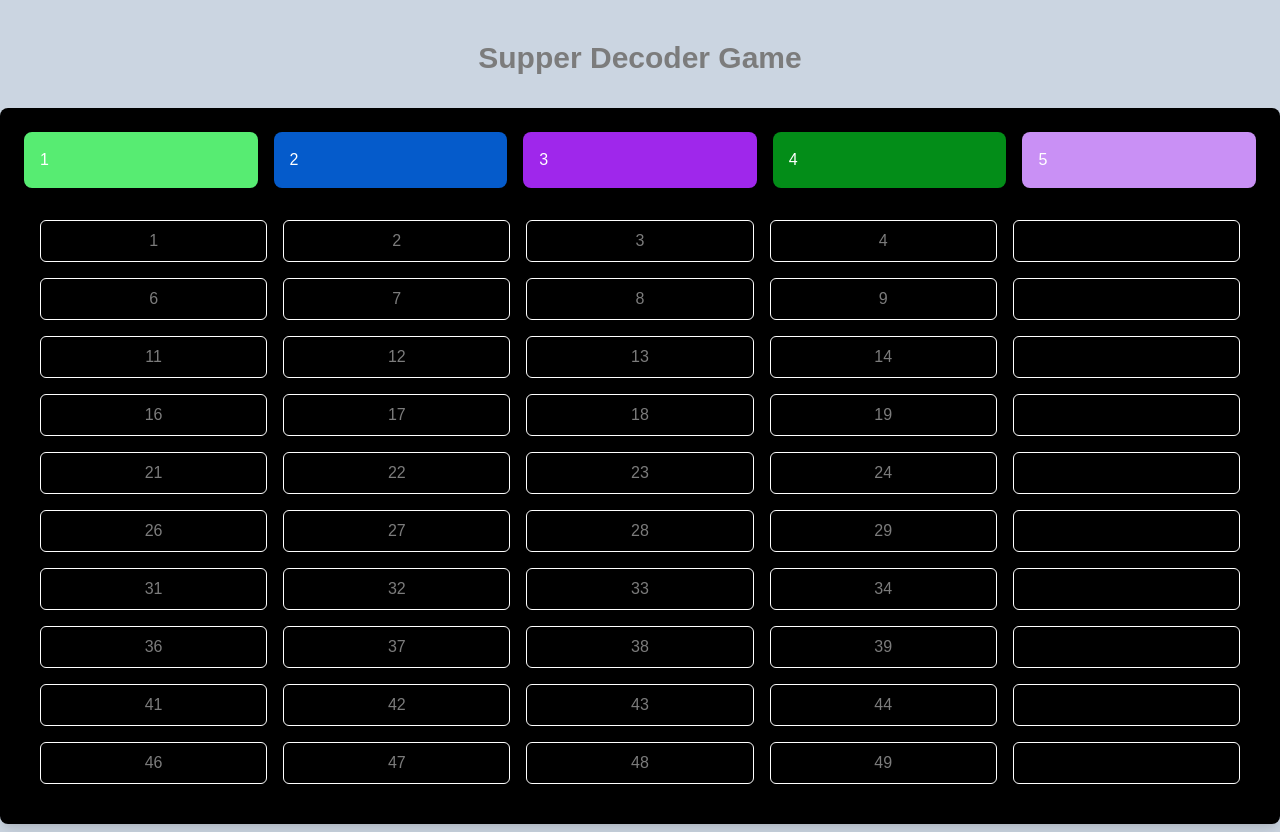
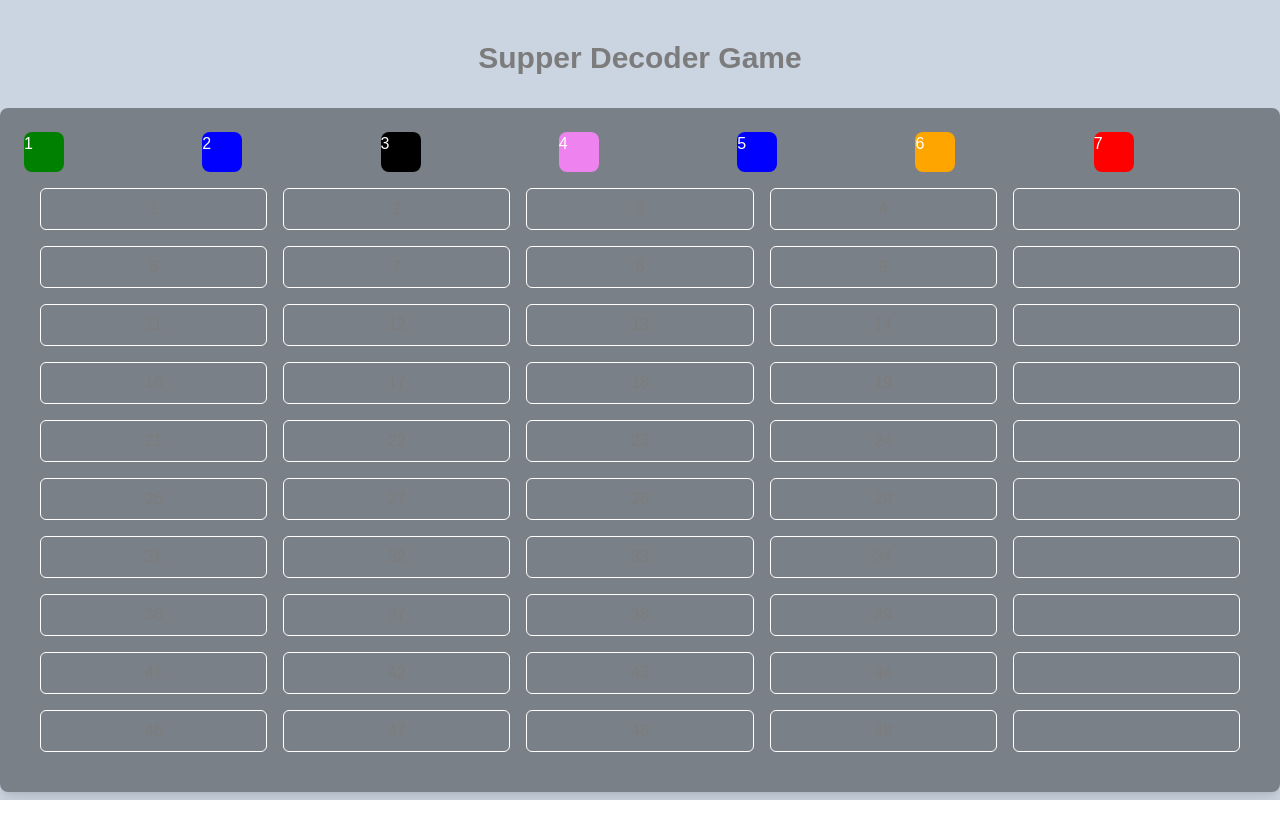
Before and after one commit to TRI-HM/my_website.dev, a Next.js app: page /supper-decoder in a window 1280 px wide. After the commit the page ends 800 px from the top, so only its background shows below. Built offline with nearby package versions, Linux system fonts and the light colour scheme.

Commit message:
feat: add random color generation for Supper Decoder Game layout

```diff
--- a/app/(game)/supper-decoder/page.tsx
+++ b/app/(game)/supper-decoder/page.tsx
@@ -2,26 +2,33 @@ import React from "react";
 
 const page = () => {
   const getRandomColor = () => {
-    const letters = "0123456789ABCDEF";
-    let color = "#";
-    for (let i = 0; i < 6; i++) {
-      color += letters[Math.floor(Math.random() * 16)];
-    }
-    return color;
+    const basicColors = [
+      "#FF0000", // Đỏ
+      "#FFA500", // Cam
+      "#FFFF00", // Vàng
+      "#008000", // Lục
+      "#0000FF", // Lam
+      "#4B0082", // Chàm
+      "#EE82EE", // Tím
+      "#FFFFFF", // Trắng
+      "#000000", // Đen
+    ];
+    const randomIndex = Math.floor(Math.random() * basicColors.length);
+    return basicColors[randomIndex];
   };
 
-  const randomColors = Array.from({ length: 5 }, getRandomColor);
+  const randomColors = Array.from({ length: 7 }, getRandomColor);
   return (
     <div className="flex flex-col items-center justify-center min-h-screen py-2 bg-slate-300">
       <h1 className="text-3xl font-bold text-center my-8">
         Supper Decoder Game
       </h1>
-      <div className="container bg-black rounded-lg p-6 shadow-lg">
-        <div className="w-full grid grid-cols-5 gap-4">
+      <div className="container bg-black/40 rounded-lg p-6 shadow-lg">
+        <div className="w-full grid grid-cols-7 gap-4">
           {randomColors.map((color, idx) => (
             <div
               key={idx}
-              className="bg-gray-800 text-white p-4 rounded-lg mb-4 animate-fade-in"
+              className="bg-gray-800 w-10 h-10 text-white rounded-lg animate-fade-in"
               style={{ backgroundColor: color }}>
               {idx + 1}
             </div>
```
